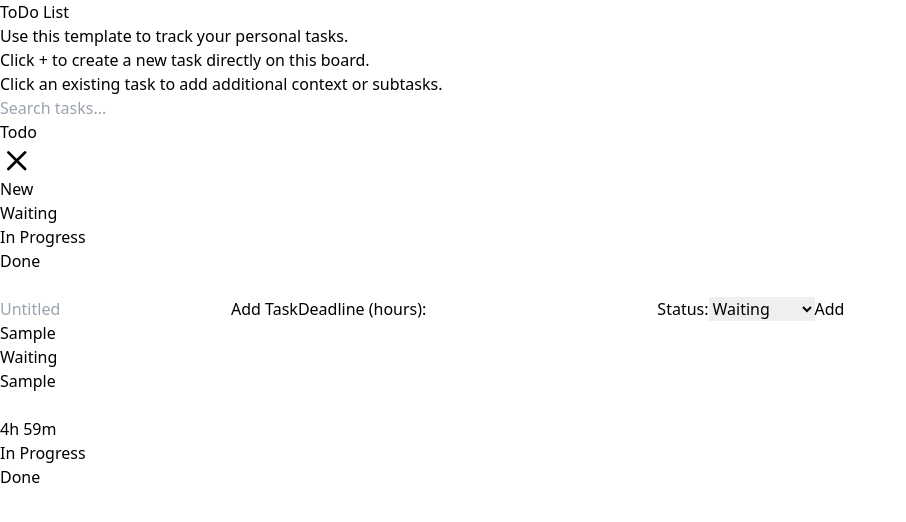
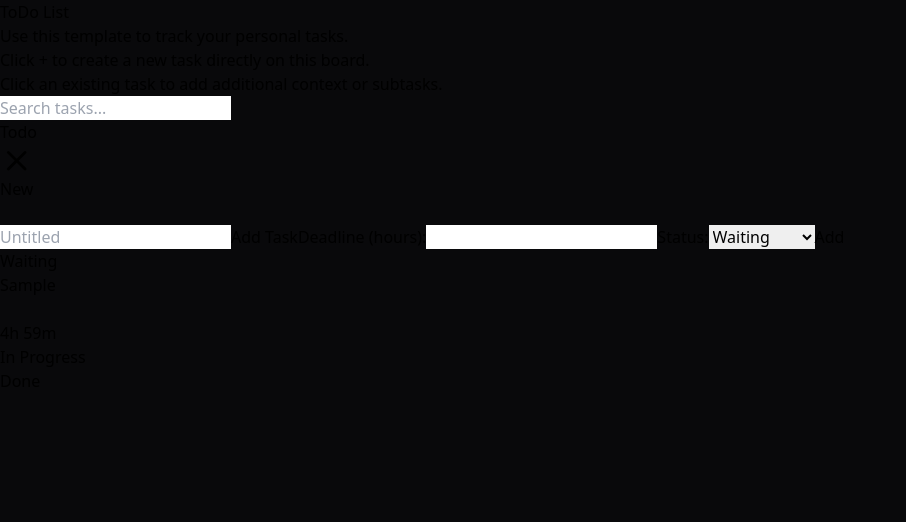
Before and after one commit to fvdime/todo, a React (Vite) app: page / in a window 1280 px wide. Both pictures are taken after typing "Sample", "5" into the empty fields and a click on the button "Add". Shown: the top 522 px of the page, without its empty margins (0-906 px from the left). Built offline with nearby package versions, Linux system fonts and the light colour scheme.

Commit message:
add drag and drop functionality

```diff
--- a/src/App.jsx
+++ b/src/App.jsx
@@ -12,6 +12,7 @@ function App() {
 
   const [selected, setSelected] = useState(null);
   const [searchTerm, setSearchTerm] = useState("");
+  const [activeCard, setActiveCard] = useState(null);
 
   useEffect(() => {
     localStorage.setItem(LOCAL_STORAGE_KEY, JSON.stringify(tasks));
@@ -26,7 +27,9 @@ function App() {
   };
 
   const handleUpdate = (updatedTask) => {
-    setTasks(tasks.map((task) => (task.id === updatedTask.id ? updatedTask : task)));
+    setTasks(
+      tasks.map((task) => (task.id === updatedTask.id ? updatedTask : task))
+    );
     setSelected(null);
   };
 
@@ -51,8 +54,25 @@ function App() {
     todo.title.toLowerCase().includes(searchTerm.toLowerCase())
   );
 
+  const onDrop = (status, position) => {
+    alert(
+      `${activeCard} is gonna place into ${status} and at the position ${position}`
+    );
+    if (activeCard === null || activeCard === undefined) return;
+
+    const taskToMove = tasks[activeCard];
+    const updatedTasks = [...tasks];
+    updatedTasks.splice(activeCard, 1);
+    updatedTasks.splice(position, 0, {
+      ...taskToMove,
+      taskStatus: status,
+    });
+
+    setTasks(updatedTasks);
+  };
+
   return (
-    <div className="min-h-screen w-full bg-zinc-900 text-white">
+    <div className="h-full w-full text-white">
       <main className="w-full h-full max-w-screen-lg mx-auto md:py-8 p-4 md:px-0">
         <article className="flex flex-col md:flex-row h-full w-full items-end justify-center text-sm text-gray-400 gap-4">
           <article className="w-full">
@@ -70,10 +90,11 @@ function App() {
           />
         </article>
       </main>
-      <TodoForm handleAdd={handleAdd} selected={selected} handleUpdate={handleUpdate} />
-      {tasks.map((item) => (
-        <div key={item.id}>{item.title}</div>
-      ))}
+      <TodoForm
+        handleAdd={handleAdd}
+        selected={selected}
+        handleUpdate={handleUpdate}
+      />
       <div className="grid grid-cols-3 gap-4 max-w-screen-lg mx-auto my-4 px-4 md:px-0">
         <Column
           label="Waiting"
@@ -81,6 +102,8 @@ function App() {
           handleDelete={handleDelete}
           handleCheckBox={handleCheckBox}
           setSelected={setSelected}
+          setActiveCard={setActiveCard}
+          onDrop={onDrop}
         />
         <Column
           label="In Progress"
@@ -88,6 +111,8 @@ function App() {
           handleDelete={handleDelete}
           handleCheckBox={handleCheckBox}
           setSelected={setSelected}
+          setActiveCard={setActiveCard}
+          onDrop={onDrop}
         />
         <Column
           label="Done"
@@ -95,6 +120,8 @@ function App() {
           handleDelete={handleDelete}
           handleCheckBox={handleCheckBox}
           setSelected={setSelected}
+          setActiveCard={setActiveCard}
+          onDrop={onDrop}
         />
       </div>
     </div>
--- a/src/components/card.jsx
+++ b/src/components/card.jsx
@@ -1,6 +1,6 @@
 import { useState, useEffect } from "react";
 
-const Card = ({ task, handleCheckBox, handleDelete, setSelected }) => {
+const Card = ({ task, handleCheckBox, handleDelete, setSelected, setActiveCard, index }) => {
   const [color, setColor] = useState("");
 
   useEffect(() => {
@@ -51,7 +51,12 @@ const Card = ({ task, handleCheckBox, handleDelete, setSelected }) => {
   };
 
   return (
-    <div className="w-full border rounded shadow-sm hover:shadow-md hover:cursor-grab active:cursor-grabbing border-zinc-700">
+    <div
+    draggable
+    onDragStart={() => setActiveCard(index)}
+    onDragEnd={() => setActiveCard(null)}
+    className="w-full border rounded shadow-sm hover:shadow-md hover:cursor-grab active:cursor-grabbing border-zinc-700 active:opacity-70 active:border-dashed"
+    >
       <div className="px-4 py-2 w-full flex flex-row justify-between items-center rounded">
         <h1
           onClick={() => setSelected(task)}
--- a/src/components/column.jsx
+++ b/src/components/column.jsx
@@ -1,19 +1,38 @@
+import React from 'react';
 import Card from './card'
+import DropArea from './drop-area';
 
-const Column = ({ label, tasks, handleDelete, handleCheckBox, setSelected }) => {
+const Column = ({ label, tasks, handleDelete, handleCheckBox, setSelected, setActiveCard, onDrop }) => {
   return (
     <section className="w-full">
-      <h2 className="text-xl font-bold text-zinc-200 mb-2">{label}</h2>
+      <header className="w-full flex flex-row justify-between items-center max-w-screen-lg mx-auto pb-4 text-start gap-4">
+          <div className={`w-full border-zinc-700 ${label !== 'Done' && 'border-r-2'}`}>
+            <h1 className={`text-sm font-medium w-fit py-0.5 px-6 rounded
+              ${label === 'Waiting' && 'bg-red-800'}
+              ${label === 'In Progress' && 'bg-amber-800'}
+              ${label === 'Done' && 'bg-lime-800'}
+              `}>
+              {label}
+            </h1>
+          </div>
+        </header>
+      <DropArea onDrop={() => onDrop(label.toLowerCase(), 0 )}/>
       {tasks.map(
-        (task) =>
+        (task, index) =>
           task.taskStatus === label.toLowerCase() && (
-            <Card
-              key={task.id}
+            <React.Fragment key={index}>
+              <Card
               task={task}
               handleDelete={handleDelete}
               handleCheckBox={handleCheckBox}
               setSelected={setSelected}
+              setActiveCard={setActiveCard}
+              index={index}
             />
+            <DropArea
+            onDrop={() => onDrop(task.taskStatus, index + 1 )}
+            />
+            </React.Fragment>
           )
       )}
     </section>
--- /dev/null
+++ b/src/components/drop-area.jsx
@@ -0,0 +1,37 @@
+import { useState } from "react";
+
+const DropArea = ({ onDrop }) => {
+  const [showDrop, setShowDrop] = useState(false);
+
+  const handleDragEnter = (e) => {
+    e.preventDefault();
+    setShowDrop(true);
+  };
+
+  const handleDragLeave = (e) => {
+    e.preventDefault();
+    setShowDrop(false);
+  };
+
+  const handleDrop = (e) => {
+    e.preventDefault();
+    onDrop();
+    setShowDrop(false);
+  };
+
+  const handleDragOver = (e) => {
+    e.preventDefault();
+  };
+
+  return (
+    <section
+      onDragEnter={handleDragEnter}
+      onDragLeave={handleDragLeave}
+      onDrop={handleDrop}
+      onDragOver={handleDragOver}
+      className={`w-full h-4 bg-indigo-500/50 backdrop-blur-lg transition-all ease-in-out duration-500 ${showDrop ? 'opacity-50 h-40' : 'opacity-0'}`}
+    />
+  );
+};
+
+export default DropArea;
--- a/src/components/todo-form.jsx
+++ b/src/components/todo-form.jsx
@@ -102,23 +102,6 @@ const TodoForm = ({ handleAdd, selected, handleUpdate }) => {
             <span>New</span>
           </button>
         </nav>
-        <header className="w-full flex flex-row justify-between items-center max-w-screen-lg mx-auto p-4 text-start gap-4">
-          <div className="w-full border-r-2 border-zinc-700">
-            <h1 className="text-sm font-medium bg-red-900 w-fit py-0.5 px-6 rounded">
-              Waiting
-            </h1>
-          </div>
-          <div className="w-full border-r-2 border-zinc-700">
-            <h1 className="text-sm font-medium bg-amber-800 w-fit py-0.5 px-6 rounded">
-              In Progress
-            </h1>
-          </div>
-          <div className="w-full">
-            <h1 className="text-sm font-medium bg-lime-800 w-fit py-0.5 px-6 rounded">
-              Done
-            </h1>
-          </div>
-        </header>
         <aside
           className={`w-96 min-h-screen bg-zinc-950 fixed top-0 left-0 z-10 duration-500 transition-transform transform ${
             isOpen ? "translate-x-0" : "-translate-x-full"
--- a/src/index.css
+++ b/src/index.css
@@ -1,3 +1,7 @@
 @tailwind base;
 @tailwind components;
 @tailwind utilities;
+
+body{
+  background-color: #09090b;
+}
```
